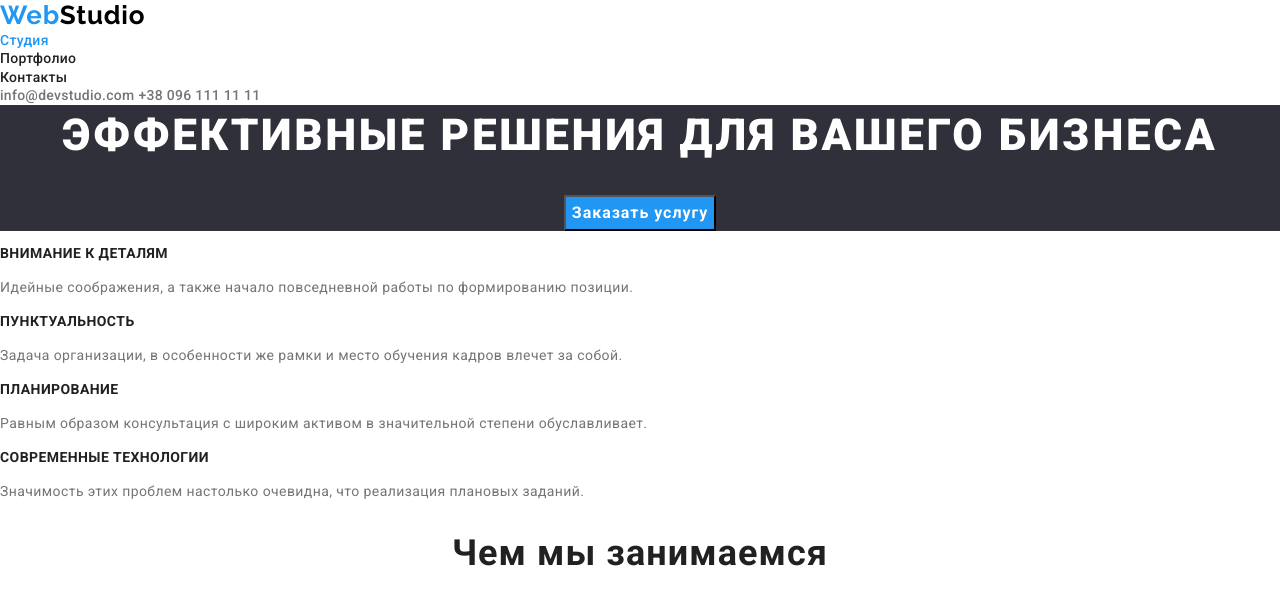
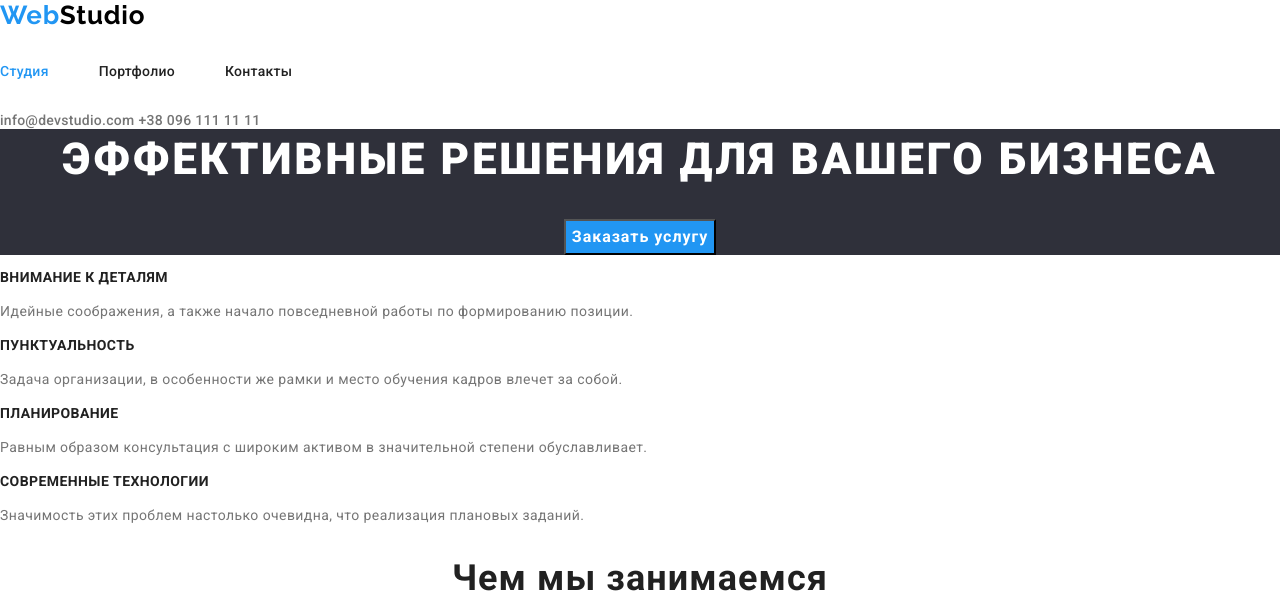
Before and after one commit to Tetiana-Kozlova/goit-markup-hw-03, a plain HTML site: page index.html in a window 1280 px wide. Shown: the top 593 px of the page. Drawn offline with nearby package versions, Linux system fonts and the light colour scheme.

Commit message:
добавлен флекс к навигации

```diff
--- a/css/styles.css
+++ b/css/styles.css
@@ -71,6 +71,7 @@ body {
 }
 
 /* Header section */
+
 .logo,
 .footer-logo {
   font-family: 'Raleway';
@@ -92,12 +93,31 @@ body {
   color: #ffffff;
 }
 
+.header-list {
+  display: flex;
+}
+
+/* .header-list .header-item:not(:last-child) {
+  margin-right: 50px;
+} */
+
+/* .header-list .header-item:last-child {
+  margin-right: 0;
+} */
+
+.header-list .header-item + .header-item {
+  margin-left: 50px;
+}
+
 .header-link {
+  display: block;
   font-weight: 500;
   font-size: 14px;
   line-height: calc(16 / 14);
   letter-spacing: 0.02em;
   color: #212121;
+  padding-top: 32px;
+  padding-bottom: 32px;
 }
 
 .header-link:hover,
```
